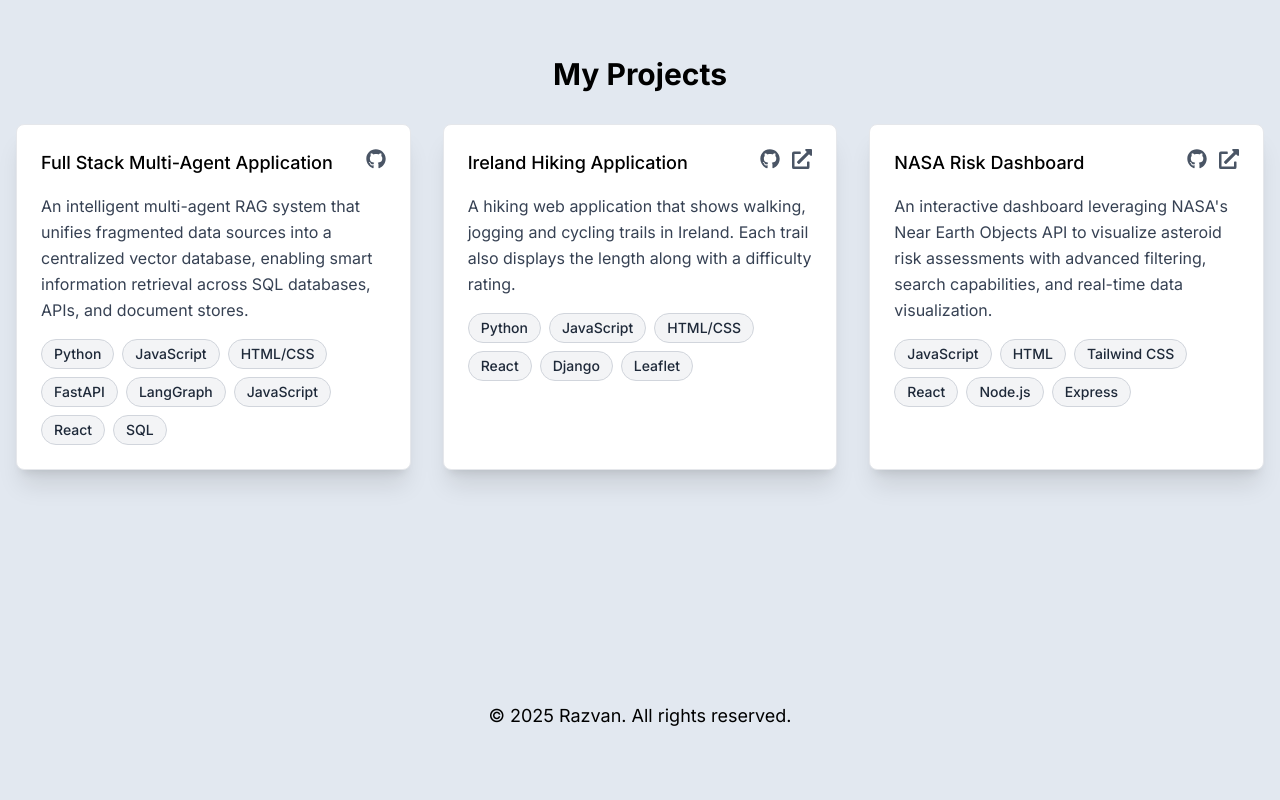
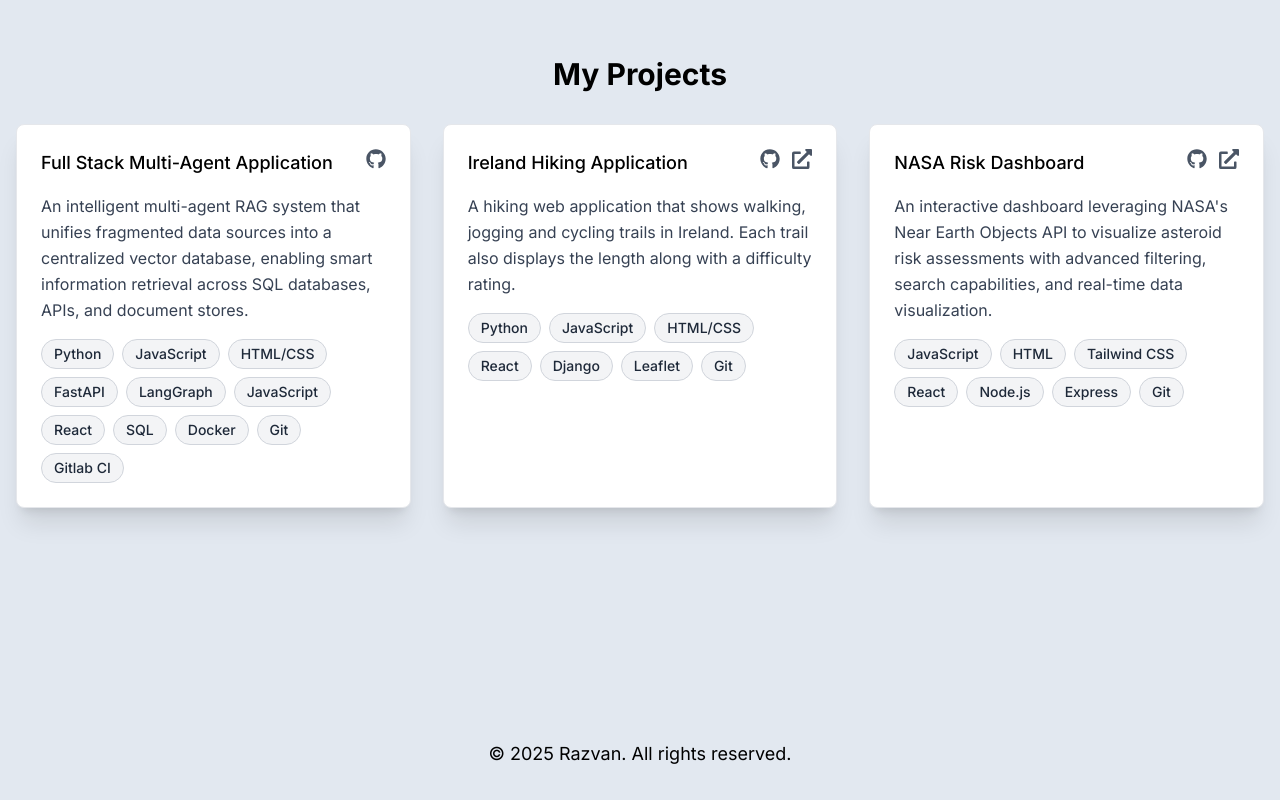
Before and after one commit to Razvan-Gorea/Portfolio-Website, a React (Vite) app in the folder Portfolio/: page / in a window 1280 px wide. Shown: the part 2728-3528 px from the top of the page. Before the commit the page ends 3490 px from the top, so only its background shows below. Built offline with nearby package versions, Linux system fonts and the light colour scheme.

Commit message:
Updated the list technologies under the projects

```diff
--- a/Portfolio/src/components/Projects.jsx
+++ b/Portfolio/src/components/Projects.jsx
@@ -8,20 +8,20 @@ function Projects() {
     {
       title: "Full Stack Multi-Agent Application",
       description: "An intelligent multi-agent RAG system that unifies fragmented data sources into a centralized vector database, enabling smart information retrieval across SQL databases, APIs, and document stores.",
-      technologies: ["Python", "JavaScript", "HTML/CSS","FastAPI", "LangGraph", "JavaScript", "React", "SQL"],
+      technologies: ["Python", "JavaScript", "HTML/CSS","FastAPI", "LangGraph", "JavaScript", "React", "SQL", "Docker", "Git", "Gitlab CI"],
       github: "https://github.com/Razvan-Gorea/LangGraph-Multi-Agent-System"
     },
     {
       title: "Ireland Hiking Application",
       description: "A hiking web application that shows walking, jogging and cycling trails in Ireland. Each trail also displays the length along with a difficulty rating.",
-      technologies: ["Python", "JavaScript", "HTML/CSS","React", "Django", "Leaflet"],
+      technologies: ["Python", "JavaScript", "HTML/CSS","React", "Django", "Leaflet", "Git"],
       github: "https://github.com/Razvan-Gorea/Trekster",
       demo: "#"
     },
     {
       title: "NASA Risk Dashboard",
       description: "An interactive dashboard leveraging NASA's Near Earth Objects API to visualize asteroid risk assessments with advanced filtering, search capabilities, and real-time data visualization.",
-      technologies: ["JavaScript", "HTML", "Tailwind CSS", "React", "Node.js", "Express"],
+      technologies: ["JavaScript", "HTML", "Tailwind CSS", "React", "Node.js", "Express", "Git"],
       github: "https://github.com/Razvan-Gorea/Asteroid-Risk-Assessment-Dashboard",
       demo: "https://asteroid-risk-assessment-dashboard.onrender.com/"
     }
```
